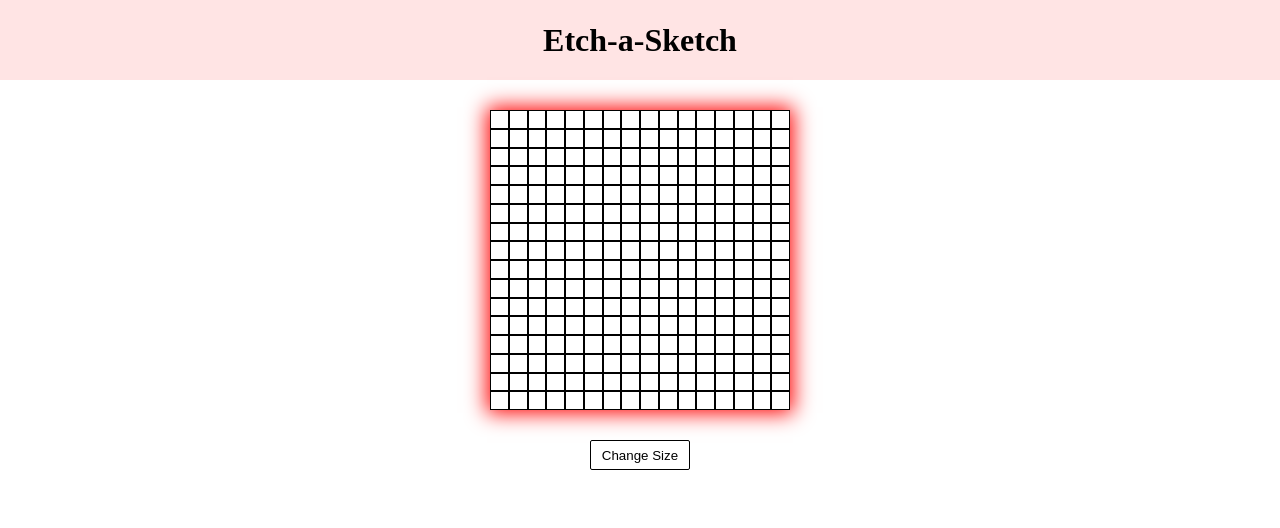
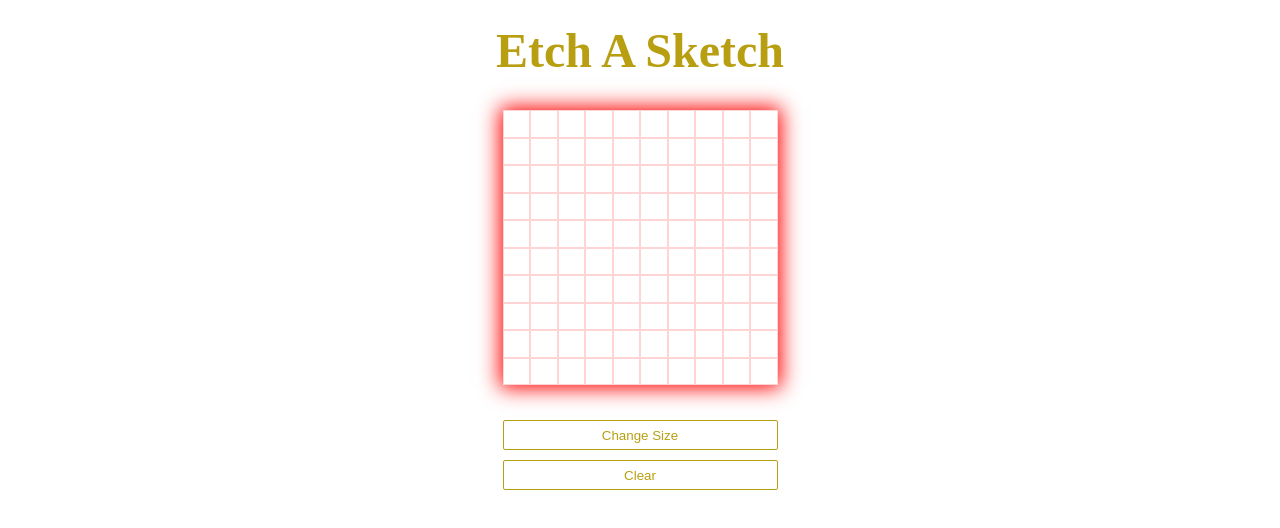
Before and after one commit to GrandeJames/etch-a-sketch, a plain HTML site: page index.html in a window 1280 px wide. Drawn offline with Linux system fonts and the light colour scheme.

Commit message:
Add clear button and refactor

```diff
--- a/index.html
+++ b/index.html
@@ -5,37 +5,22 @@
         <meta name="author" content="James Grande">
         <meta name="viewport" content="width=device-width, initial-scale=1.0">
 
-        <title>Etch-A-Sketch</title>
+        <title>Etch A Sketch</title>
 
         <link rel="stylesheet" type="text/css" href="styles.css" media="screen">
     </head>
 
     <body>
 
-        <header><h1>Etch-a-Sketch</h1></header>
+        <header><h1>Etch A Sketch</h1></header>
 
         <main>
             <div class="sketchpad"></div>
             <div class="options">
                 <button id="button-size">Change Size</button>
+                <button id="clear">Clear</button>
             </div>
         </main>
-
-
-                <!--
-            mobile first:
-                it'll be top-bottom
-                    heading
-                    sketchpad
-                        css display: grid
-                        create columns and rows (grid-template-rows)
-                            use fractions for the sizing? like 1fr
-                            use repeat function
-                        when clicking down change the "pixel"
-                    otions
-                        clear and size
-                        clear, color (initally black), and rainbow option
-        -->
 
         <script src="script.js"></script>
     </body>
--- a/script.js
+++ b/script.js
@@ -1,3 +1,13 @@
+start();
+
+function start() {
+    const DEFAULT_SIZE = 10;
+
+    addCellsToSketchpad(DEFAULT_SIZE);
+    addCellHoverListener();
+    changeSize(DEFAULT_SIZE);
+    clear();
+}
 
 function addCellsToSketchpad(size) {
     const sketchpad = document.querySelector(".sketchpad");
@@ -6,11 +16,9 @@ function addCellsToSketchpad(size) {
     sketchpad.style.gridTemplateColumns = `repeat(${size}, 1fr)`;
 
     for (let i = 0; i < (size * size); i++) {
+
         const cell = document.createElement("div");
-
         cell.className = "cell"
-        cell.style.border = "0.1px solid black";
-        cell.style.backgroundColor = "#fff";
 
         sketchpad.appendChild(cell);
     }
@@ -35,13 +43,13 @@ function removeCells() {
     });
 }
 
-function changeSize() {
+function changeSize(defaultSize) {
     const button = document.querySelector("#button-size");
 
     button.addEventListener("click", () => {
         let size = 0;
         while (size < 1 || size > 100) {
-            size = prompt("Size?", 16);
+            size = prompt("Size?", defaultSize);
             if (size == null) {
                 return;
             }
@@ -52,10 +60,19 @@ function changeSize() {
     })
 }
 
+function resetCells() {
+    const cells = document.querySelectorAll(".cell");
+
+    cells.forEach(cell => cell.style.backgroundColor = "#fff");
+}
+
+function clear() {
+    console.log("test");
+    const button = document.querySelector("#clear")
+
+    button.addEventListener("click", () => resetCells());
+}
+
 function getRandomInt(max) {
     return Math.floor(Math.random() * max);
 }
-
-addCellsToSketchpad(16);
-changeSize();
-addCellHoverListener();
--- a/styles.css
+++ b/styles.css
@@ -1,10 +1,17 @@
 /* Layout */
+
+:root {
+    --color-primary: #fff;
+    --color-secondary: rgba(184, 159, 17);
+}
 
 body {
     display: flex;
     flex-direction: column;
     min-height: 100vh;
+    height: 100vh;
     margin: 0;
+    background-color: var(--color-primary);
 }
 
 header {
@@ -13,7 +20,6 @@ header {
     align-items: center;
     height: 10vh;
     width: 100vw;
-    background-color: rgba(255, 0, 0, 0.104);
 }
 
 main {
@@ -21,16 +27,13 @@ main {
     flex-direction: column;
     justify-content: flex-start;
     align-items: center;
-
-
-    height: 100vh;
-    background-color: white;;
 }
 
 .sketchpad {
     display: grid;
-    width: 300px;
-    height: 300px;
+    width: 275px;
+    height: 275px;
+    background-color: rgb(255, 0, 0);
     box-shadow: 0px 0px 20px 3px  rgb(255, 0, 0);
     margin: 30px 0 30px 0;
 }
@@ -42,8 +45,21 @@ main {
 
 button {
     height: 30px;
-    width: 100px;
-    background-color: white;
-    border: 0.1px solid black;
+    width: 275px;
+    background-color: var(--color-primary);
+    border: 0.1px solid var(--color-secondary);
     border-radius: 2px;
+    color: var(--color-secondary);
+    margin: 5px 0 5px 0;
 }
+
+h1 {
+    color: var(--color-secondary);
+    font-size: 3em;
+    padding-top: 20px;
+}
+
+.cell {
+    border: 0.1px solid rgb(255, 212, 212);
+    background-color: var(--color-primary);
+}
```
